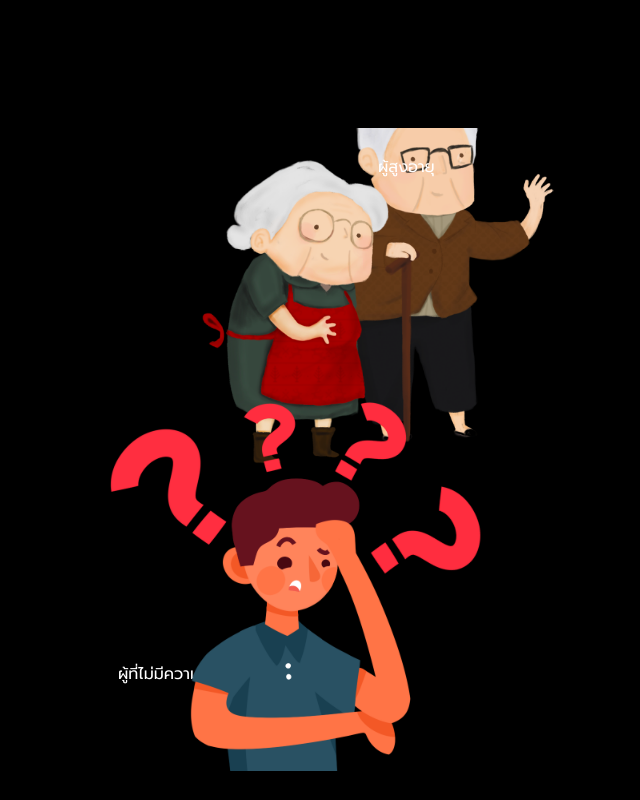
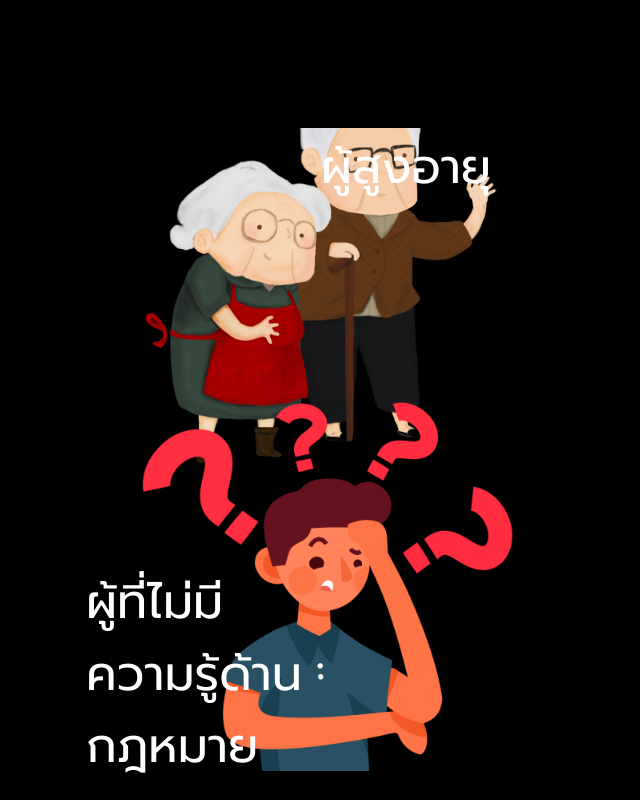
Before and after one commit to lazymodthai/presentation-cybercrime, a React (Create React App) app: page / in a window 1280 px wide. Shown: the part 3120-3920 px from the top of the page, without its empty margins (434-1074 px from the left). Built offline with nearby package versions, Linux system fonts and the light colour scheme.

Commit message:
fix: css

```diff
--- a/src/components/PageStyles.css
+++ b/src/components/PageStyles.css
@@ -121,6 +121,11 @@
     max-width: 400px;
 }
 
+.olderText {
+    z-index: 1;
+    font-size: 3em;
+}
+
 .items {
     display: block;
     font-size: 1.8em;
```
